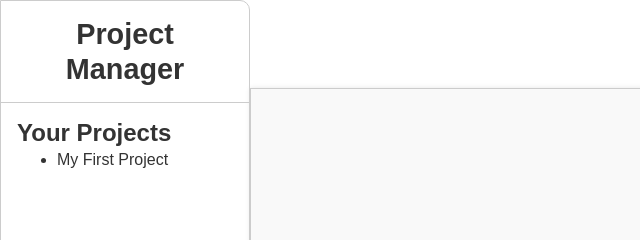
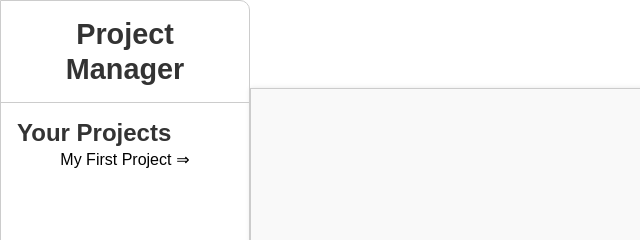
Before and after one commit to victormagela/task-list-theodinproject, a website built with webpack: page src/template.html in a window 1280 px wide. Shown: the top 240 px of the page, 0-640 px from the left. Built offline with nearby package versions, Linux system fonts and the light colour scheme.

Commit message:
Add CSS to the project list

```diff
--- a/src/components/sidebar-content.js
+++ b/src/components/sidebar-content.js
@@ -3,9 +3,12 @@ import Project from '../Models/project.js';
 const projectList = document.getElementById('projectList');
 
 export function loadNewProject(project) {
-    const projectItem = document.createElement('li');
+    const listItem = document.createElement('li');
+    const projectItem = document.createElement('button');
     projectItem.textContent = project.title;
-    projectList.appendChild(projectItem);
+    projectItem.classList.add('project');
+    listItem.appendChild(projectItem);
+    projectList.appendChild(listItem);
 }
 
 export function loadProjects() {
--- a/src/styles/style.css
+++ b/src/styles/style.css
@@ -10,6 +10,7 @@
     --completed-color: #32CD32;
     --completed-color-semi-transparent: #32cd324d;
     --primary-color: #1E90FF;
+    --primary-color-semi-transparent: #1e90ff6d;
     --border-color: #cccccc;
 }
 
@@ -48,12 +49,16 @@ header {
 }
 
 .side-bar-content {
+    padding-block-start: 1rem;
     block-size: 100%;
-    padding: 1rem;
     flex: 1;
     display: flex;
     flex-direction: column;
     overflow-y: auto;
+
+    h2 {
+        margin-inline: 1rem;
+    }
 }
 
 .new-project-btn {
@@ -119,3 +124,32 @@ main {
     background-color: var(--completed-color-semi-transparent);
     border: 1px solid var(--completed-color);
 }
+
+ul {
+    padding: 0;
+    margin: 0;
+}
+
+li {
+    list-style-type: none;
+}
+
+.project {
+    margin: 0;
+    padding: 0;
+    border: none;
+    inline-size: 100%;
+    background: none;
+    text-align: center;
+    cursor: pointer;
+
+    &:hover {
+        text-decoration: underline;
+        background-color: var(--primary-color-semi-transparent);
+    }
+
+    &::after {
+        content: '⇒';
+        margin-inline-start: 0.3rem;
+    }
+}
```
